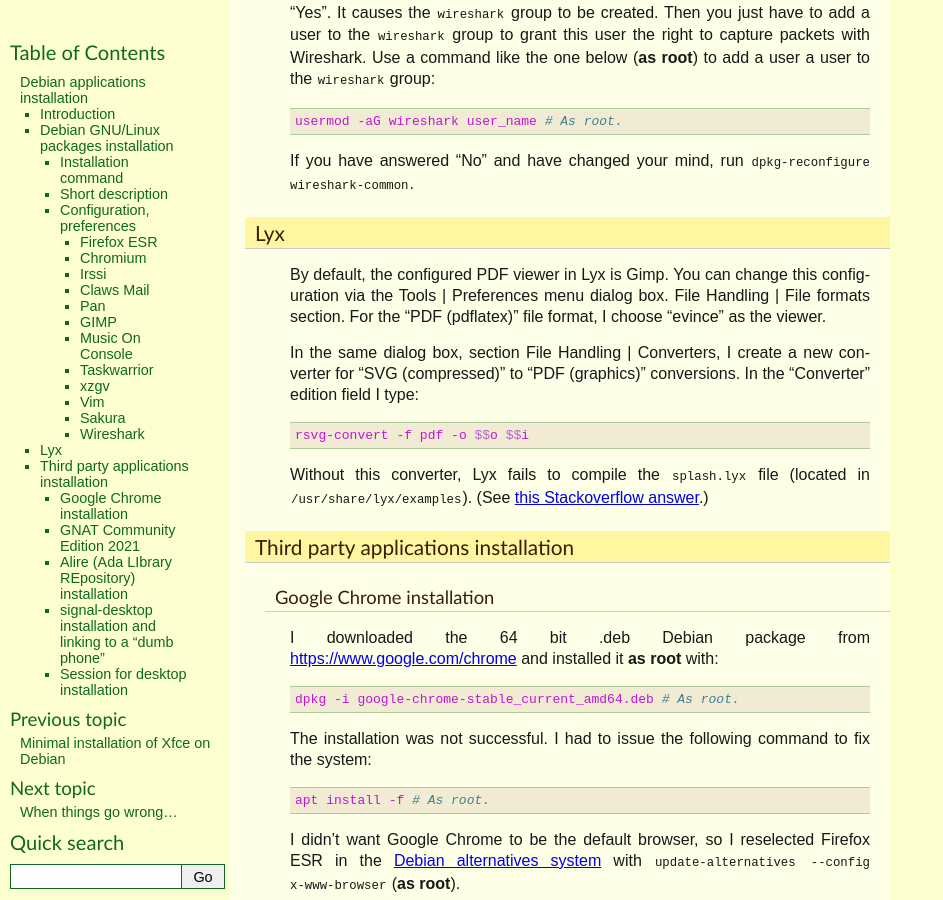
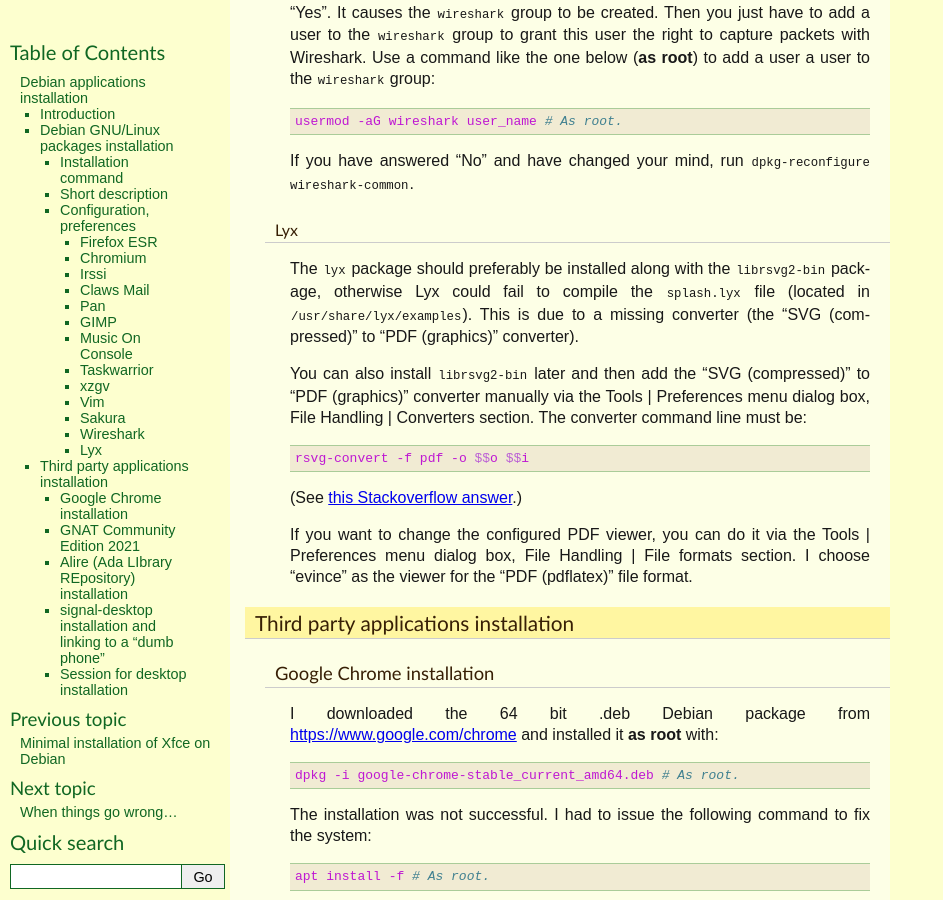
Before and after one commit to thierr26/thierr26_personal_notes_sphinx_sources, a Sphinx documentation site: the page built from source/debian_apps_install.rst, in a window 1280 px wide and 900 px high, scrolled down 7801 px. Shown: the whole window, without its empty margins (0-943 px from the left). Built offline with Sphinx 7.4.7, drawn with Linux system fonts in a browser that asks for light colours.

Commit message:
Fix the Lyx configuration section

```diff
--- a/source/debian_apps_install.rst
+++ b/source/debian_apps_install.rst
@@ -593,7 +593,7 @@
 
 
 Lyx
----
+___
 
 .. index::
   single: Lyx
@@ -602,20 +602,23 @@
   single: Gimp
   single: Evince
 
-By default, the configured PDF viewer in Lyx is Gimp. You can change this
-configuration via the Tools | Preferences menu dialog box. File Handling | File
-formats section. For the "PDF (pdflatex)" file format, I choose "evince" as the
-viewer.
 
-In the same dialog box, section File Handling | Converters, I create a new
-converter for "SVG (compressed)" to "PDF (graphics)" conversions. In the
-"Converter" edition field I type::
+The ``lyx`` package should preferably be installed along with the
+``librsvg2-bin`` package, otherwise Lyx could fail to compile the
+``splash.lyx`` file (located in ``/usr/share/lyx/examples``). This is due to a
+missing converter (the "SVG (compressed)" to "PDF (graphics)" converter).
+
+You can also install ``librsvg2-bin`` later and then add the "SVG (compressed)"
+to "PDF (graphics)" converter manually via the Tools | Preferences menu dialog
+box, File Handling | Converters section. The converter command line must be::
 
   rsvg-convert -f pdf -o $$o $$i
 
-Without this converter, Lyx fails to compile the ``splash.lyx`` file (located
-in ``/usr/share/lyx/examples``). (See
-`this Stackoverflow answer <https://tex.stackexchange.com/a/698032>`_.)
+(See `this Stackoverflow answer <https://tex.stackexchange.com/a/698032>`_.)
+
+If you want to change the configured PDF viewer, you can do it via the Tools |
+Preferences menu dialog box, File Handling | File formats section. I choose
+"evince" as the viewer for the "PDF (pdflatex)" file format.
 
 
 Third party applications installation
```
